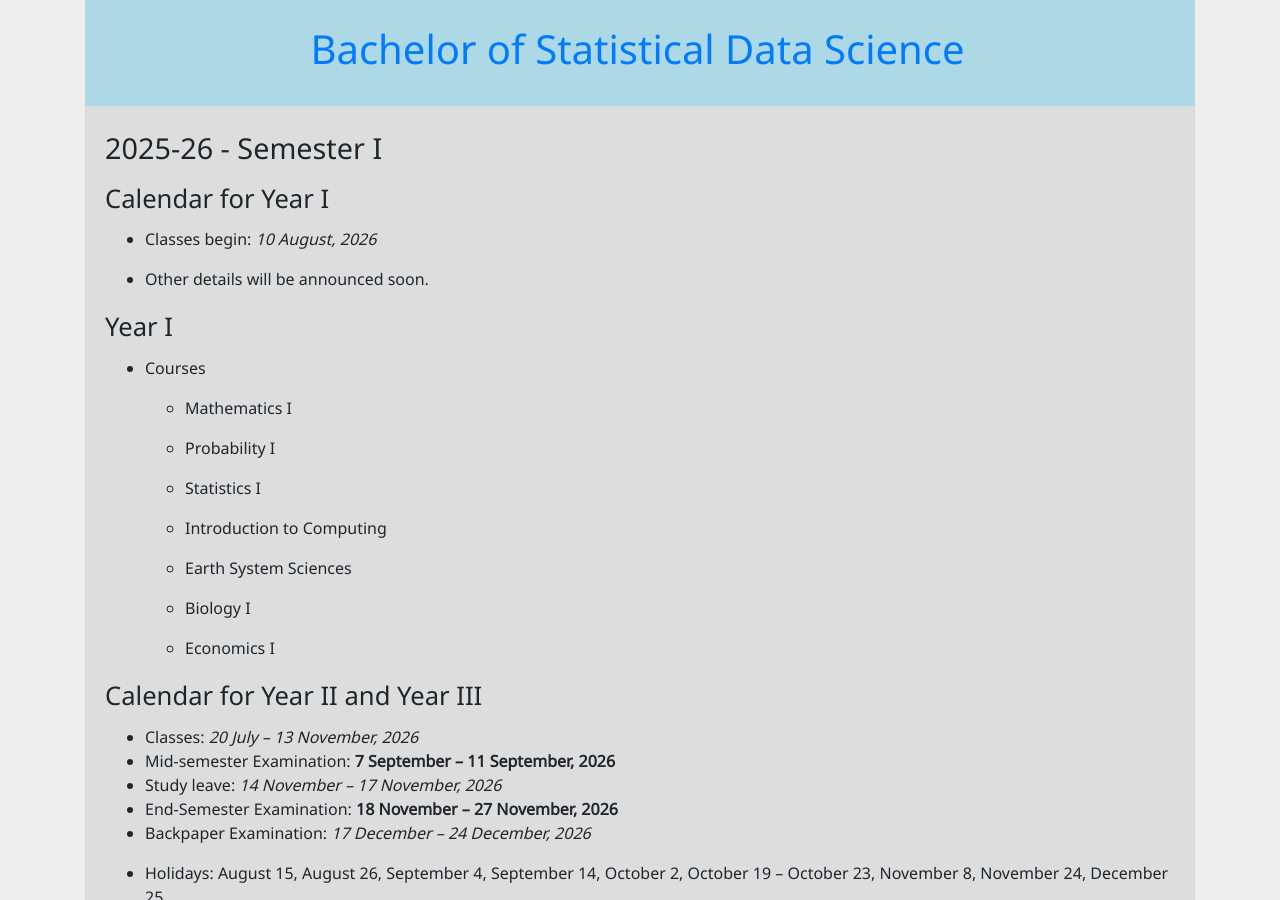
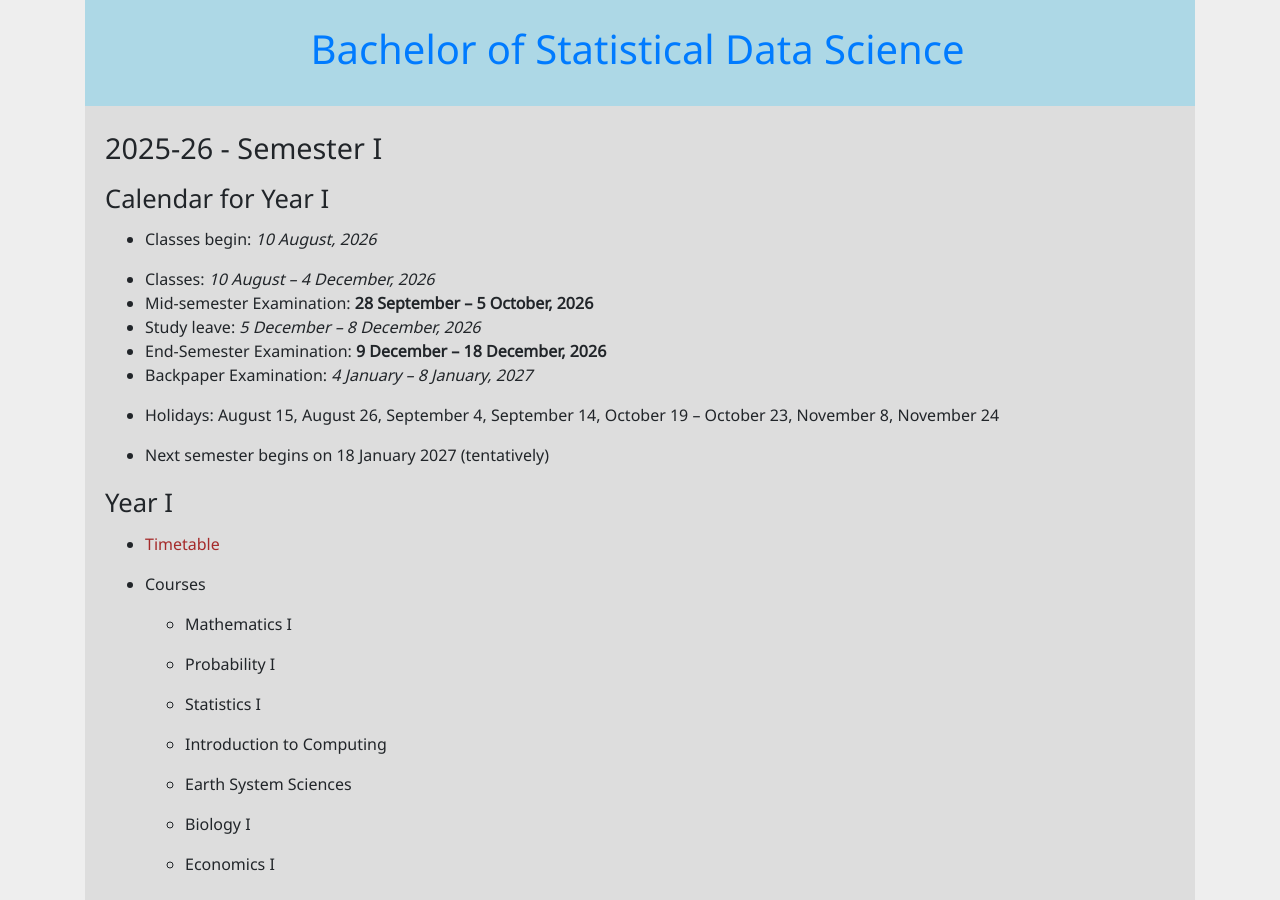
Before and after one commit to bsds-isi/bsds-isi.github.io, a Jekyll site: the page built from 2026-27-semester-I/index.md, in a window 1280 px wide and 900 px high. Built offline with Jekyll 4.4.1, drawn with Linux system fonts in a browser that asks for light colours.

Commit message:
year I updates

```diff
--- a/2026-27-semester-I/index.md
+++ b/2026-27-semester-I/index.md
@@ -10,22 +10,19 @@ layout: default
 
 * Classes begin: _10 August, 2026_
 
-* Other details will be announced soon.
+* Classes: _10 August – 4 December, 2026_
+* Mid-semester Examination: __28 September – 5 October, 2026__
+* Study leave: _5 December – 8 December, 2026_
+* End-Semester Examination: __9 December – 18 December, 2026__
+* Backpaper Examination: _4 January – 8 January, 2027_
 
+* Holidays: August 15, August 26, September 4, September 14, October 19 -- October 23, November 8, November 24
 
-<!-- * Classes: _10 August – 28 November, 2025_ -->
-<!-- * Mid-semester Examination: __6 October – 10 October, 2025__ -->
-<!-- * Study leave: _1 December – 5 December, 2025_ -->
-<!-- * End-Semester Examination: __8 December – 17 December, 2025__ -->
-<!-- * Backpaper Examination: _8 January – 15 January, 2026_ -->
-
-<!-- * Holidays: August 15, August 27, September 5, September 29 -- October 3, October 20, November 5 -->
-
-<!-- * Next semester begins on 27 January 2026 (tentatively) -->
+* Next semester begins on 18 January 2027 (tentatively)
 
 ## Year I
 
-<!-- * [Timetable](timetable-year-I.pdf) -->
+* [Timetable](timetable-year-I.pdf)
 
 * Courses
 
```
Also changed, not shown: 1 other file.
